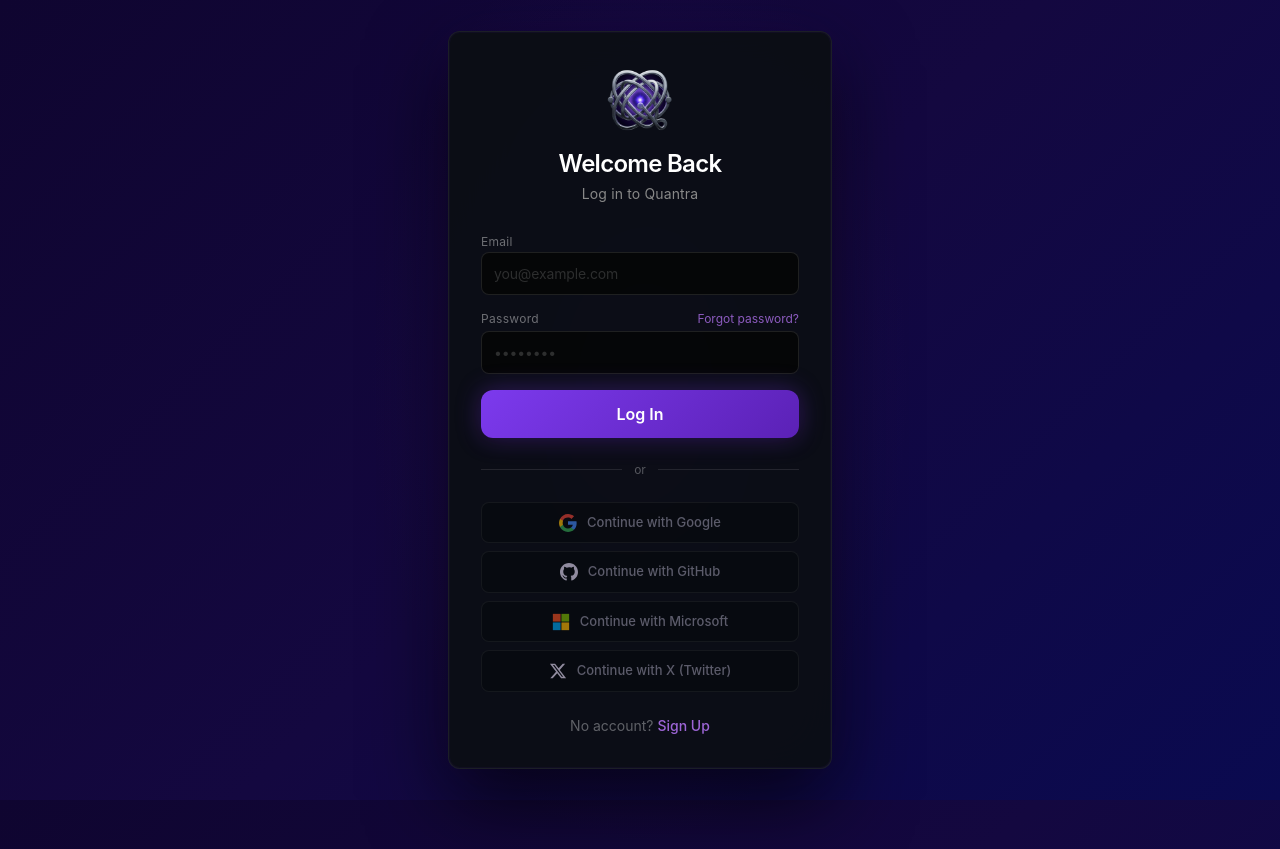
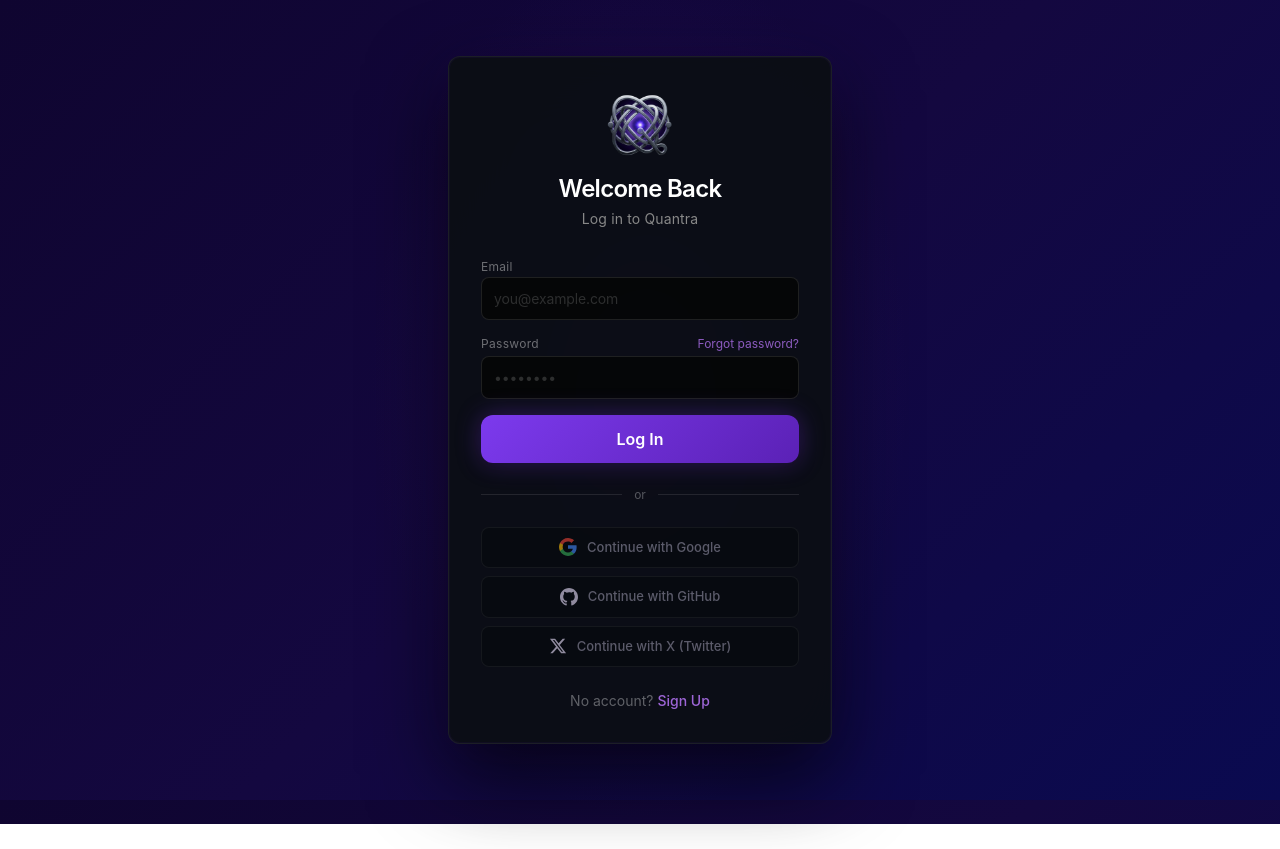
Before and after one commit to jmlucasusc4/quantra-web, a Next.js app: page /login in a window 1280 px wide. After the commit the page ends 824 px from the top, so only its background shows below. Built offline with nearby package versions, Linux system fonts and the light colour scheme; no server answers.

Commit message:
feat: remove Microsoft OAuth button from login and signup

```diff
--- a/app/login/page.tsx
+++ b/app/login/page.tsx
@@ -83,7 +83,6 @@
         <div className="space-y-2">
           <SocialAuthButton provider="google"    mode="signin" />
           <SocialAuthButton provider="github"    mode="signin" />
-          <SocialAuthButton provider="microsoft" mode="signin" />
           <SocialAuthButton provider="twitter"   mode="signin" />
         </div>
 
--- a/app/signup/page.tsx
+++ b/app/signup/page.tsx
@@ -136,7 +136,6 @@
         <div className="space-y-2">
           <SocialAuthButton provider="google"    mode="signup" />
           <SocialAuthButton provider="github"    mode="signup" />
-          <SocialAuthButton provider="microsoft" mode="signup" />
           <SocialAuthButton provider="twitter"   mode="signup" />
         </div>
 
```
